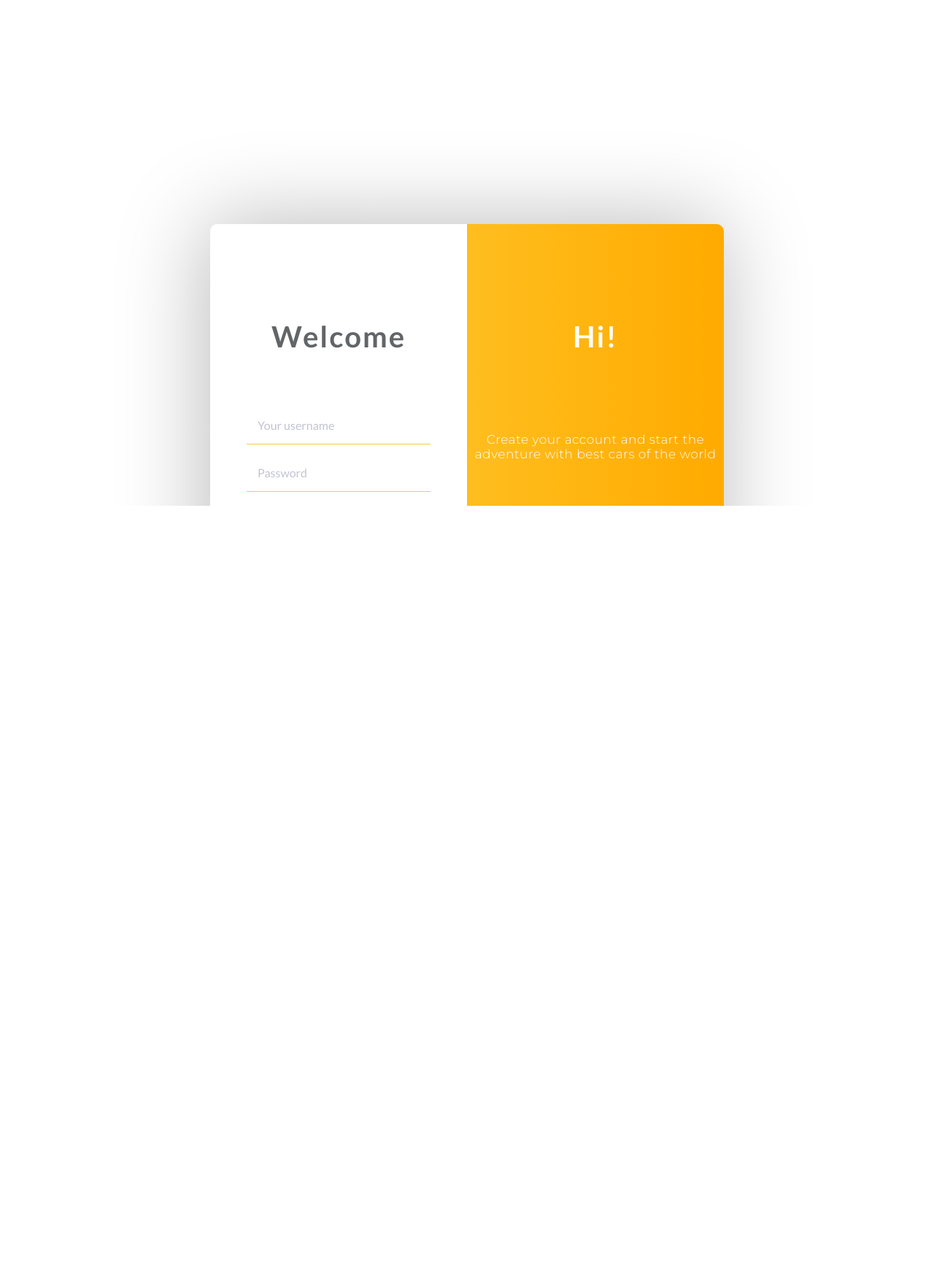
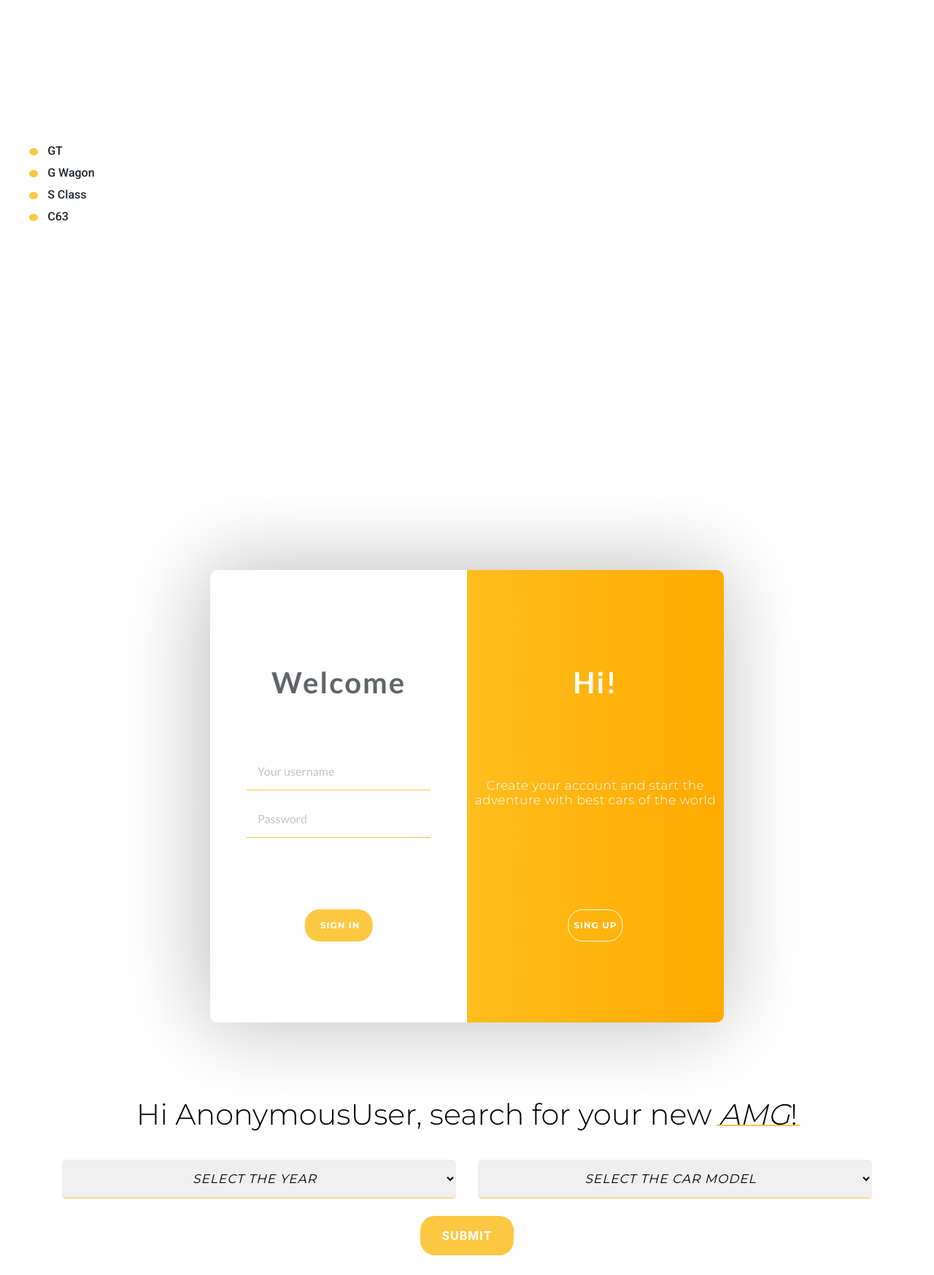
Before and after one commit to Atharvaa-29/Car-Rental, a Django app: page / in a window 1280 px wide. Shown: the part 173-1920 px from the top of the page at 73% size. Before the commit the page ends 866 px from the top, so only its background shows below. Run offline with Django 3.2, Linux system fonts and the light colour scheme; data comes from the database, SQL or seed files in the repository; some libraries are stand-ins or nearby versions; some web fonts are replaced.

Commit message:
Update home.html

```diff
--- a/templates/home.html
+++ b/templates/home.html
@@ -3,26 +3,7 @@
 {% block content %}
 
     <div class="wrapper">
-
-    <header>
-    <h1>Welcome to AMG Car Rental</h1>
-    <p>Your Trusted Partner in Mobility</p>
-    </header>
-
-<div class="container">
-    <section>
-        <h2>Why Choose AMG Car Rental?</h2>
-        <ul class="services-list">
-            <li><strong>A Fleet for Every Need</strong> - From compact cars to luxury vehicles, we have a car for every occasion.</li>
-            <li><strong>Affordable Rates</strong> - Enjoy competitive pricing for quality cars and services.</li>
-            <li><strong>Flexible Rental Terms</strong> - Rent a car for a day, a week, or even longer. We offer flexible terms to fit your schedule.</li>
-            <li><strong>Convenient Booking</strong> - Book your car easily online or contact our customer service team for assistance.</li>
-            <li><strong>24/7 Customer Support</strong> - Our dedicated team is available around the clock to assist with your needs.</li>
-            <li><strong>Safety and Comfort</strong> - All our vehicles are regularly inspected for safety, comfort, and reliability.</li>
-        </ul>
-    </section>
-            <!--
-            <div class="nav-dots">
+              <div class="nav-dots">
                 <div class="nav-dot" data-slide="1">
                     <div class="buttonText">GT</div>
                 </div>
@@ -36,8 +17,6 @@
                     <div class="buttonText">C63</div>
                 </div>
             </div>
-            --->
-
             {% for car in cars  %}
             <div class="panel" data-slide="{{ car.id }}">
                 <div class="trans-layer" id="layer-{{ car.id }}"></div>
```
